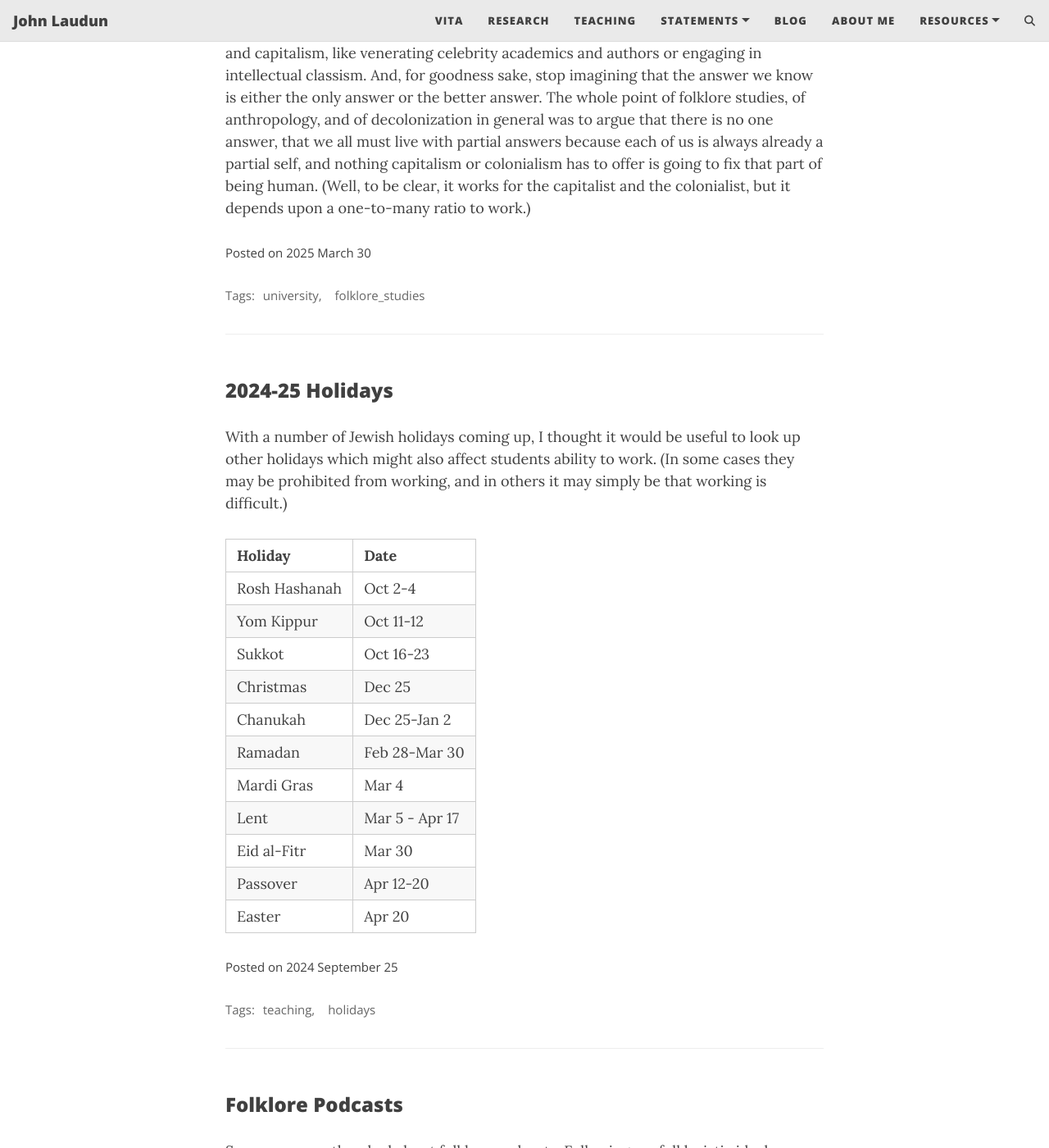
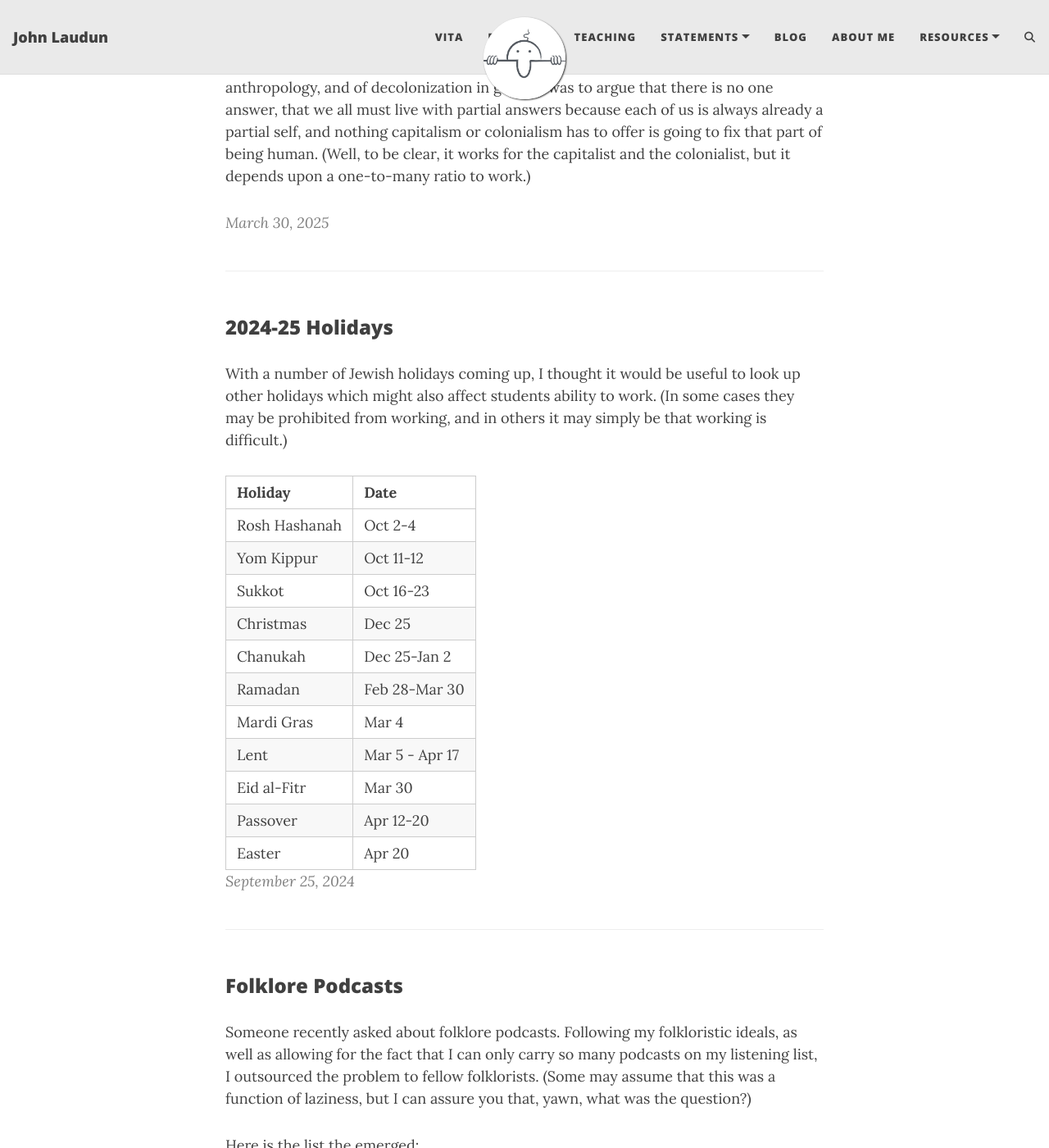
Before and after one commit to johnlaudun/jln, a Jekyll site: the page built from log.md, in a window 1280 px wide and 1400 px high, scrolled down 4533 px. Shown: the whole window at 82% size. Built offline with Jekyll 4.4.1, drawn with Linux system fonts in a browser that asks for light colours; comment, search, counter and statistics services are not loaded; a file with an impossible date is left out; some of the changed text lies outside the part shown.

Commit message:
Try 4. Commented out paginator code.

```diff
--- a/_layouts/home.html
+++ b/_layouts/home.html
@@ -20,30 +20,15 @@
       </div>
 
 
-      {% if site.feed_show_tags != false and post.tags.size > 0 %}
-      <div class="blog-tags">
-              <p>
-        {% assign date_format = site.date_format | default: "%B %-d, %Y" %}
-        Posted on {{ post.date | date: date_format }}
-      </p>
-        <span>Tags:</span>
-        <!-- role="list" needed so that `list-style: none` in Safari doesn't remove the list semantics -->
-        <ul class="d-inline list-inline" role="list">
-          {% for tag in post.tags %}
-          <li class="list-inline-item">
-            <a href="{{ '/tags' | absolute_url }}#{{- tag -}}">{{- tag -}}</a>
-          </li>
-          {% endfor %}
-        </ul>
-      </div>
-      {% endif %}
+      <div class="post-meta">
+        <span class="post-date">{{ post.date | date: "%B %-d, %Y" }}</span>
 
     </article>
   </li>
   {% endfor %}
 </ul>
 
-{% if paginator.total_pages > 1 %}
+<!-- {% if paginator.total_pages > 1 %}
 <ul class="pagination main-pager">
   {% if paginator.previous_page %}
   <li class="page-item previous">
@@ -60,6 +45,6 @@
       <i class="fas fa-arrow-right" alt="Older Posts"></i>
     </a>
   </li>
-  {% endif %}
+  {% endif %} -->
 </ul>
 {% endif %}
```
